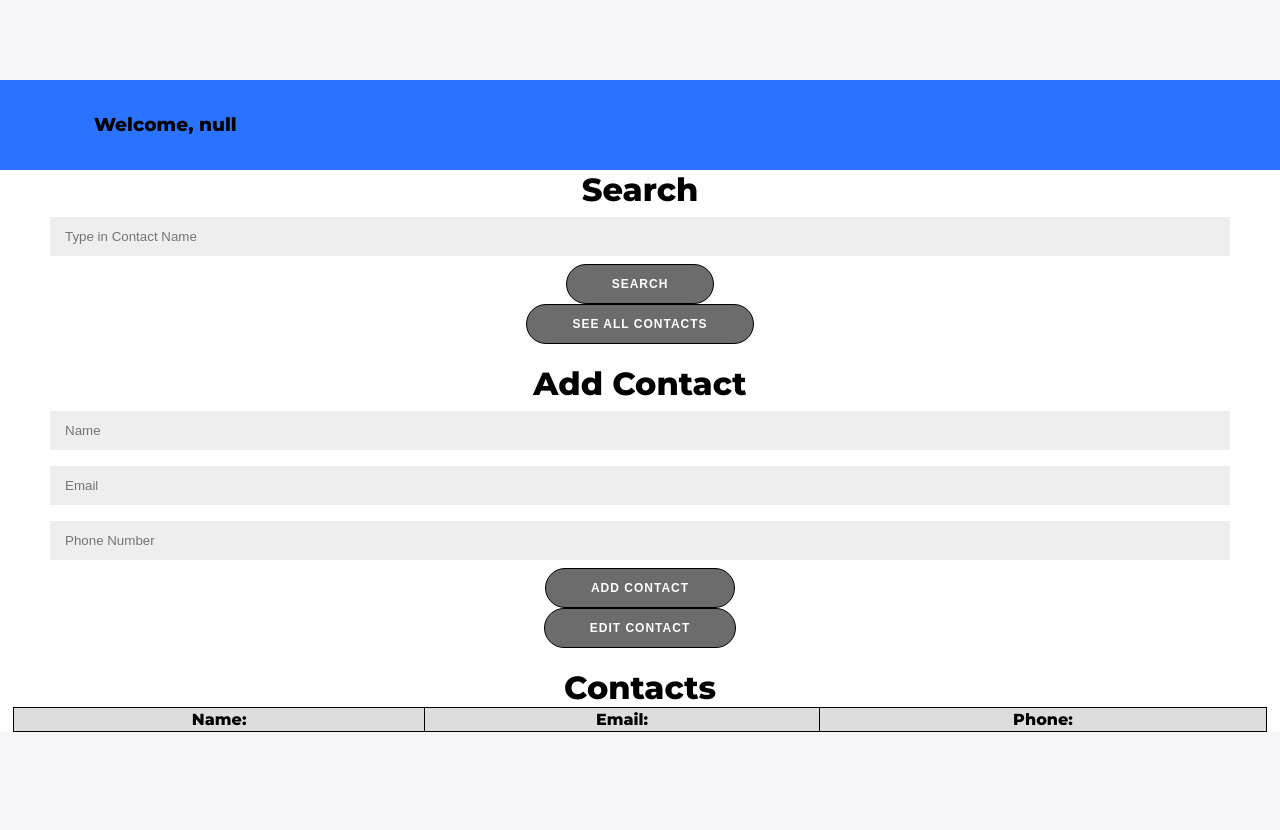
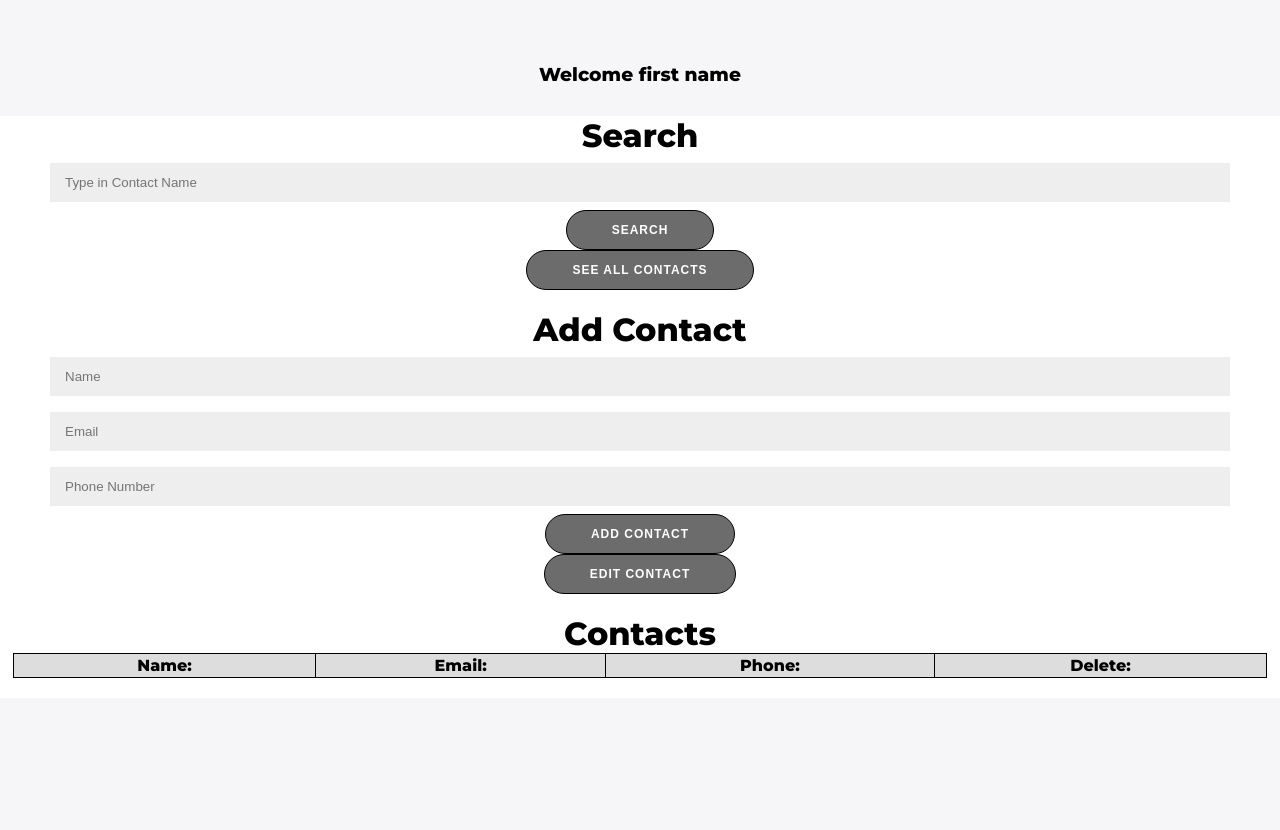
Before and after one commit to aMarshmallows/ContactManager, a PHP site: page /contacts.html in a window 1280 px wide. Run offline with PHP 8.4, Linux system fonts and the light colour scheme; lists and menus that the app fills with data are empty; some libraries are stand-ins or nearby versions.

Commit message:
alex's first commit

```diff
--- a/var/www/html/contacts.html
+++ b/var/www/html/contacts.html
@@ -7,19 +7,9 @@
   <link rel='stylesheet' href='https://cdnjs.cloudflare.com/ajax/libs/font-awesome/5.14.0/css/all.min.css'><link rel="stylesheet" href="./css/style.css">
 </head>
 
-
 <body>
 <!-- partial:index.partial.html -->
-
-<div class="top-section-container">
-	<header>
-		<div class="wrapper">
-			<h3 id="greeting" class="greeting-text" ">Welcome</h3>
-		</div>
-
-	</header>
-
-</div>
+<h3 style="text-align: left; margin: 20px 0 30px;">Welcome first name</h3>
 <div class="dashboard-container" id="container">
 
     <div class="dashboard-container">
@@ -33,7 +23,7 @@
 	</div>
 
     <div class="dashboard-container">
-		<form action="#" onsubmit="return false">
+		<form action="#">
 			<h1>Add Contact</h1>
 			<span></span>
 			<input type="text" placeholder="Name" id = "name1" />
@@ -54,6 +44,7 @@
 					<th>Name:</th>
 					<th>Email:</th>
 					<th>Phone:</th>
+					<th>Delete:</th>
 				</tr>
 			</thead>
 
--- a/var/www/html/css/style.css
+++ b/var/www/html/css/style.css
@@ -2,20 +2,17 @@
 
 * {
 	box-sizing: border-box;
-	margin: 0;
-	padding: 0;
 }
 
 body {
 	background: #f6f5f7;
-
+	display: flex;
 	justify-content: center;
 	align-items: center;
 	flex-direction: column;
 	font-family: 'Montserrat', sans-serif;
 	height: 100vh;
 	margin: -20px 0 50px;
-	padding: 100px 0;
 }
 
 h1 {
@@ -91,33 +88,6 @@ input {
 	margin: 8px 0;
 	width: 100%;
 }
-header{
-	width: 100%;
-	height: 90px;
-}
-
-.greeting-text{
-	float: left;
-	line-height: 90px;
-	padding-left: 30px;
-}
-
-.wrapper{
-	width: 90%;
-	margin: 0 auto;
-}
-.top-section-container{
-	background-color: #2B73FF;
-	height: 10%px;
-}
-
-.login-error{
-	color: #f70101;
-}
-
-.greeting-text{
-	text-align: left;
-}
 
 .container {
 	background-color: #fff;
@@ -129,7 +99,6 @@ header{
 	width: 768px;
 	max-width: 100%;
 	min-height: 480px;
-	margin: auto;
 }
 
 .dashboard-container {
--- a/var/www/html/js/script3.js
+++ b/var/www/html/js/script3.js
@@ -1,14 +1,8 @@
 const addButton = document.getElementById('addButton');
 const searchButton = document.getElementById('searchBtn');
 const seeAllButton = document.getElementById('seeAll');
-const greeting = document.getElementById('greeting');
-
-const usrID = sessionStorage.getItem('userId');
-const firstName = sessionStorage.getItem('firstName');
-greeting.textContent = 'Welcome, ' + firstName;
 
 let contacts = []
-
 
 // loading table values API
 fetch("http://cop4331group20.online/LAMPAPI/SearchContacts.php",{
@@ -17,7 +11,7 @@ fetch("http://cop4331group20.online/LAMPAPI/SearchContacts.php",{
         'Content-Type':'application/json'
     },
     body: JSON.stringify({
-        userId: usrID,
+        userId: 1,
         search: ""
     })
 }).then(res => {
@@ -30,6 +24,7 @@ fetch("http://cop4331group20.online/LAMPAPI/SearchContacts.php",{
         <td>${values.Name}</td>
         <td>${values.Email}</td>
         <td>${values.Phone}</td>
+        <td><button class="buttons" id="delete${values.Name}">Delete</button></td>
         </tr>`
 
         return{Name: values.Name, Email: values.Email, Phone: values.Phone}
@@ -67,25 +62,26 @@ seeAllButton.addEventListener('click', () => {
             'Content-Type':'application/json'
         },
         body: JSON.stringify({
-            userId: usrID,
+            userId: 1,
             search: ""
         })
     }).then(res => {
         return res.json()
     }).then(data => {
         console.log(data["results"][0])
-        let tableData = "";
+        let tableData3 = "";
         contacts = data["results"].map((values)=>{
-            tableData+= `<tr>
+            tableData3+= `<tr>
             <td>${values.Name}</td>
             <td>${values.Email}</td>
             <td>${values.Phone}</td>
+            <td><button class="buttons" id="delete">Delete</button></td>
             </tr>`
 
             return{Name: values.Name, Email: values.Email, Phone: values.Phone}
     })
 
-    document.getElementById("table_body").innerHTML = tableData;
+    document.getElementById("table_body").innerHTML = tableData3;
 
     }).catch(error=>console.log('ERROR'))
 
@@ -117,15 +113,17 @@ addButton.addEventListener('click', () => {
             Name: nameIn.value,
             Email: emailIn.value,
             Phone: phoneIn.value,
-            userId: usrID
+            userId: 1
         })
     }).then(res => {
         return res.json()
     }).then(data => {
         console.log(data);
-        location.reload();
     }).catch(error => console.log("Failed to add contact."))
 });
 
+// delete contact API
 
+
+// ssh root@67.205.165.241
 // http://cop4331group20.online/contacts.html
```
Also changed, not shown: var/www/html/index.html (+17 -13 lines), var/www/html/js/script.js (+5 -70 lines).
